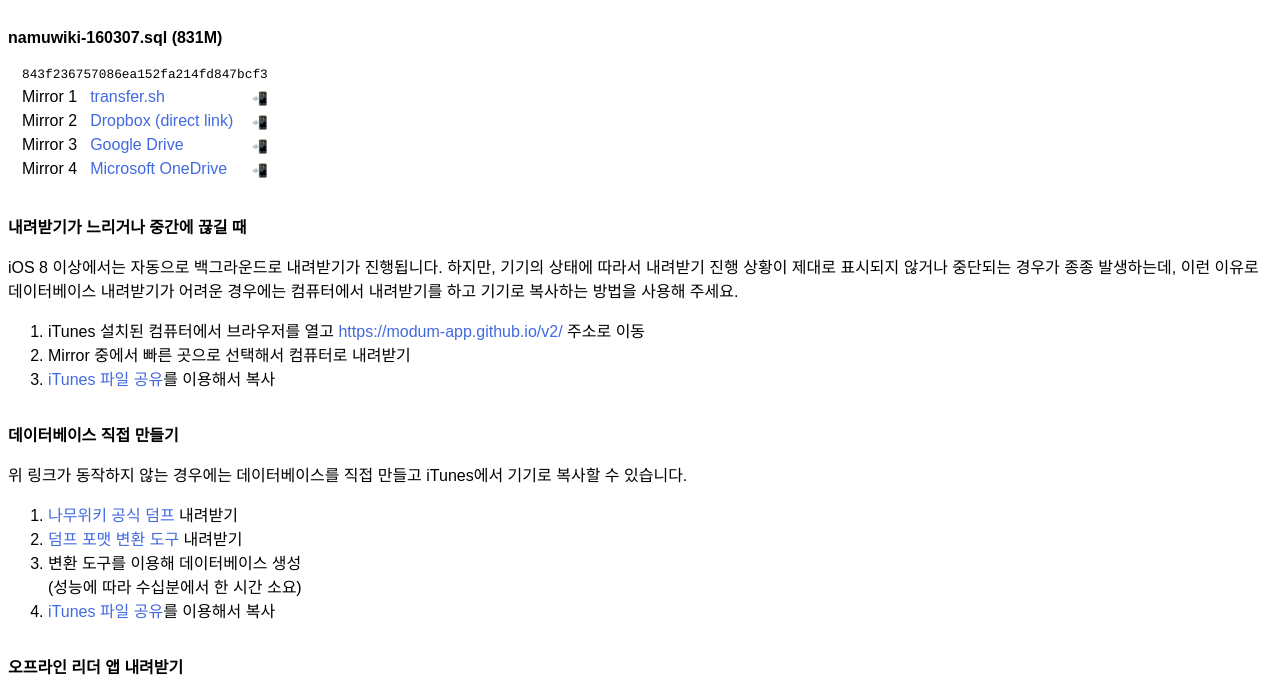
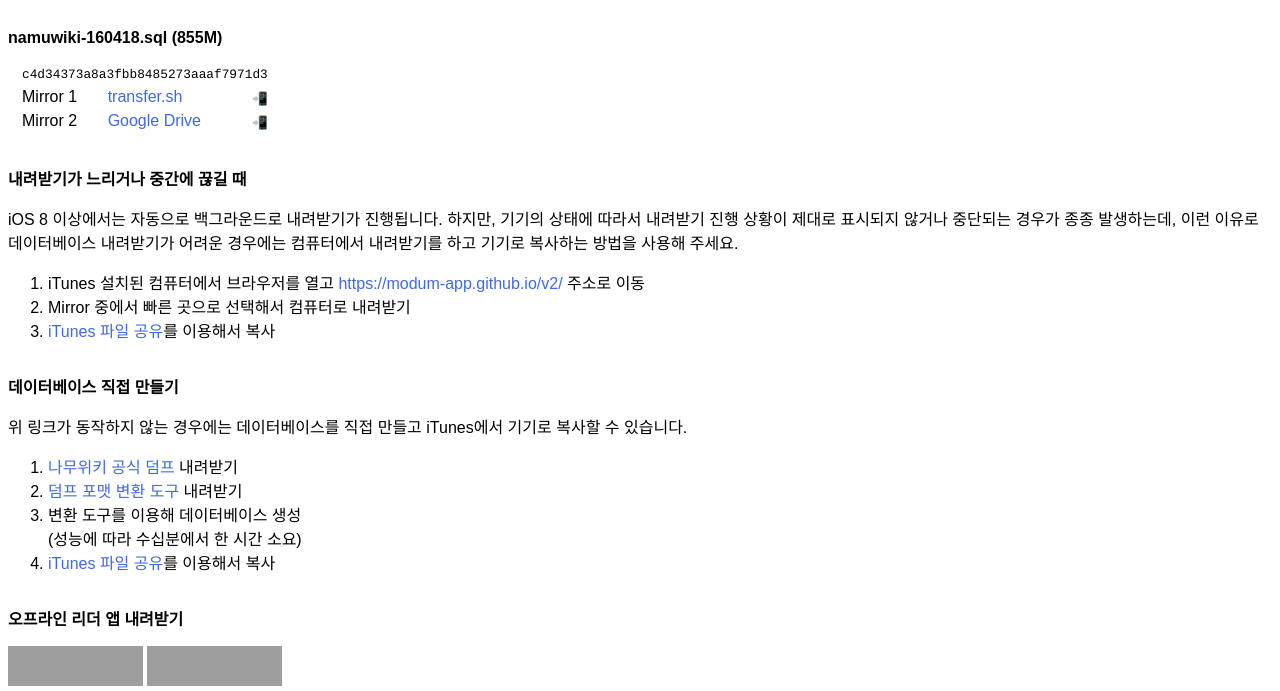
Before and after one commit to modum-app/modum-app.github.io, a plain HTML site: page v2/index.html in a window 1280 px wide. Shown: the part 47-738 px from the top of the page. Drawn offline with Linux system fonts and the light colour scheme; grey boxes are pictures that could not be loaded.

Commit message:
updated v2 April

```diff
--- a/v2/index.html
+++ b/v2/index.html
@@ -37,26 +37,18 @@
 
   <div class="container">
 
-<h3><span class="filename">namuwiki-160307.sql</span> (<span class="filesize">831M</span>)</h3>
+<h3><span class="filename">namuwiki-160418.sql</span> (<span class="filesize">855M</span>)</h3>
 <table>
   <tr>
-    <td colspan="3" class="md5">843f236757086ea152fa214fd847bcf3
+    <td colspan="3" class="md5">c4d34373a8a3fbb8485273aaaf7971d3
   <tr>
     <td>Mirror 1
-    <td><a href="https://transfer.sh/zDEam/namuwiki-160307.sql">transfer.sh</a>
-    <td><a href="https://transfer.sh/zDEam/namuwiki-160307.sql">📲</a>
+    <td><a href="https://transfer.sh/alA4z/namuwiki-160418.sql">transfer.sh</a>
+    <td><a href="https://transfer.sh/alA4z/namuwiki-160418.sql">📲</a>
   <tr>
     <td>Mirror 2
-    <td><a href="https://dl.dropboxusercontent.com/u/22206273/namuwiki-160307.sql">Dropbox (direct link)</a>
-    <td><a href="https://dl.dropboxusercontent.com/u/22206273/namuwiki-160307.sql">📲</a>
-  <tr>
-    <td>Mirror 3
-    <td><a href="https://docs.google.com/uc?id=0B6dpAIVkR_3-cHVPMWFhQlRRVlU&export=download">Google Drive</a>
-    <td><a href="https://docs.google.com/uc?id=0B6dpAIVkR_3-cHVPMWFhQlRRVlU&export=download">📲</a>
-  <tr>
-    <td>Mirror 4
-    <td><a href="http://1drv.ms/22bwpGx">Microsoft OneDrive</a>
-    <td><a href="http://1drv.ms/22bwpGx">📲</a>
+    <td><a href="https://docs.google.com/uc?id=0B6dpAIVkR_3-OUJudjRuSldvSkk&export=download">Google Drive</a>
+    <td><a href="https://docs.google.com/uc?id=0B6dpAIVkR_3-OUJudjRuSldvSkk&export=download">📲</a>
 </table>
 
   <h3>내려받기가 느리거나 중간에 끊길 때</h3>
--- a/v2/latest.js
+++ b/v2/latest.js
@@ -1,4 +1,4 @@
-var remote_filename = 'namuwiki-160307.sql';
+var remote_filename = 'namuwiki-160418.sql';
 if ('setLatest' in window) {
   setLatest(remote_filename);
 }
```
Also changed, not shown: 1 other file.
